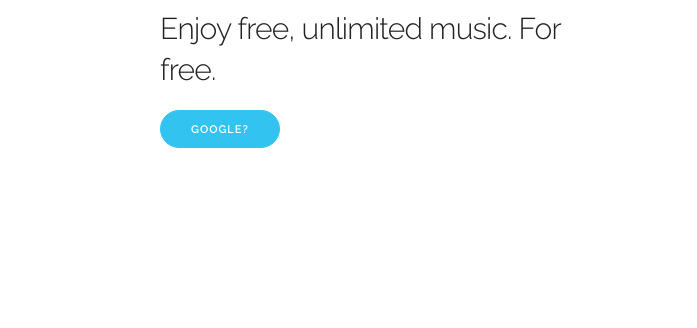
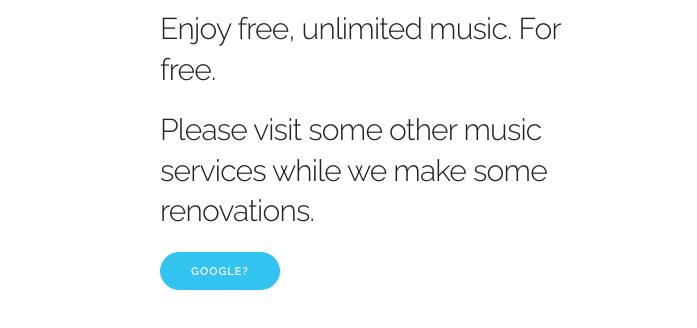
Before and after one commit to minecraftexpert2016/teachWeb, a website: page index.html in a window 1280 px wide. Shown: the part 291-619 px from the top of the page, 0-697 px from the left. Drawn offline with nearby package versions, Linux system fonts and the light colour scheme.

Commit message:
Update index.html

```diff
--- a/index.html
+++ b/index.html
@@ -43,6 +43,8 @@
         <div class="one-half column">
           <h1>MusicUP!</h1>
           <h4 class="hero-heading">Enjoy free, unlimited music. For free.</h4>
+          <h4 class="hero-heading">Please visit some other music services while we make some renovations.</h4>
+
           <a class="button button-primary" href="http://google.com">Google?</a>
         </div>
         <div class="one-half column phones">
```
